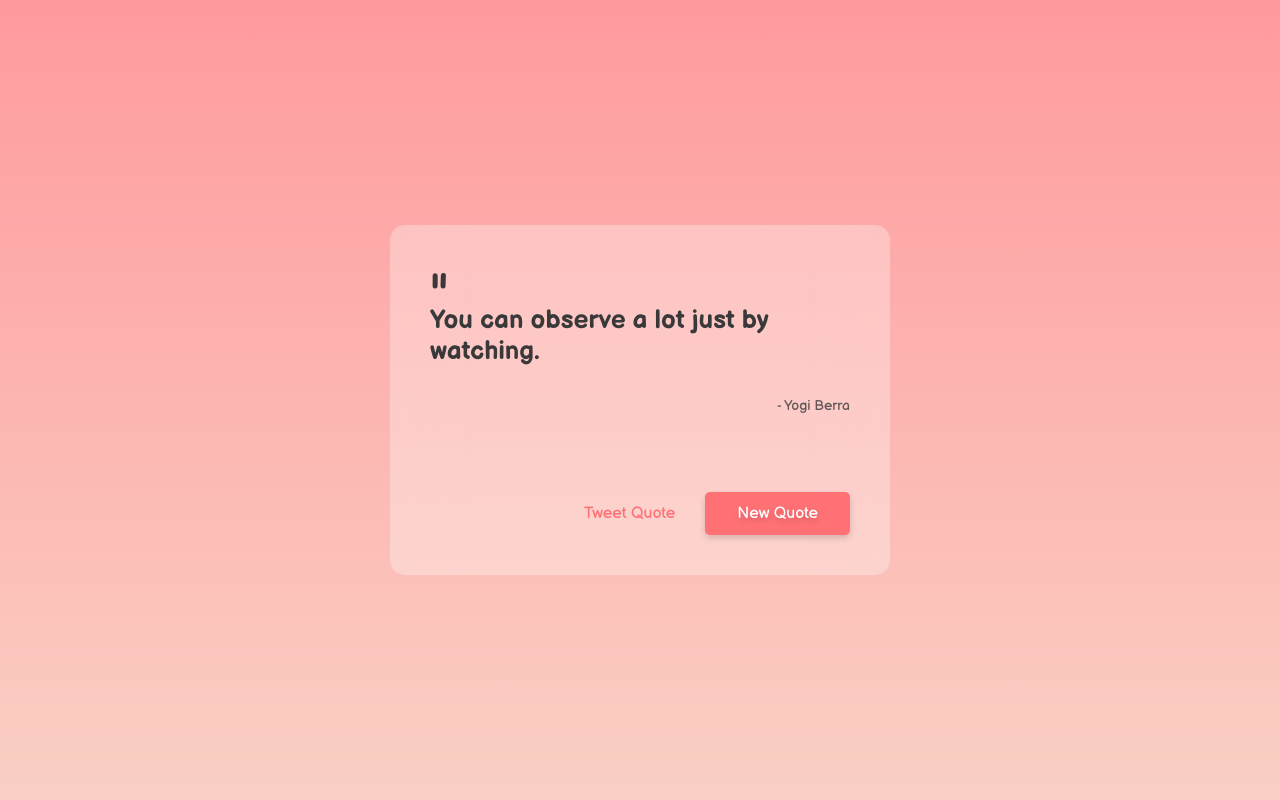
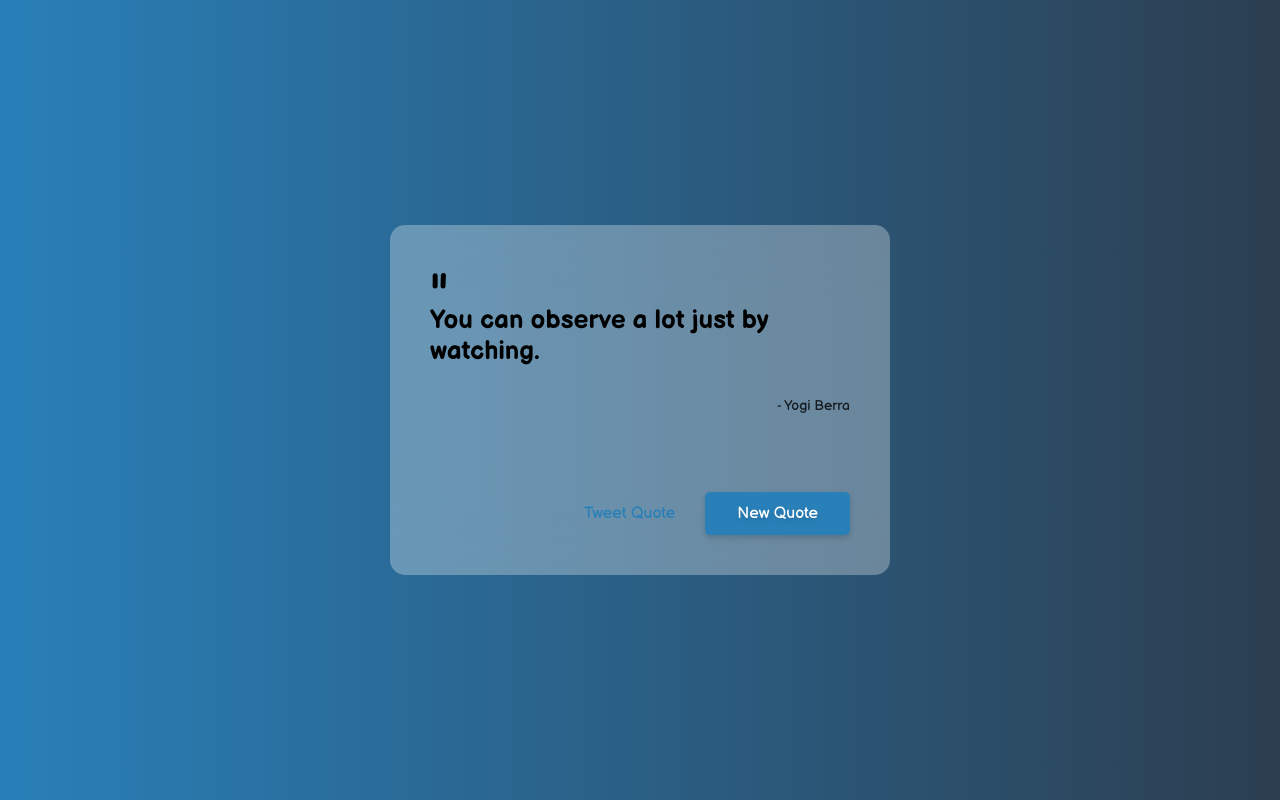
Before and after one commit to darbazali/random-quote-machine, a React (Vite) app: page / in a window 1280 px wide. Built offline with nearby package versions, Linux system fonts and the light colour scheme; no server answers.

Commit message:
Add random colors

```diff
--- a/src/App.js
+++ b/src/App.js
@@ -3,6 +3,7 @@ import React, { useState, useEffect } from "react";
 import { render } from "react-dom";
 import QuoteBox from "./QuoteBox";
 import defaultQuots from "./defaultQuots";
+import background from './styles'
 
 const App = () => {
   const getRandomItem = (array) =>
@@ -10,7 +11,7 @@ const App = () => {
 
   const [quotes, setQuotes] = useState(defaultQuots);
   const [quote, setQuote] = useState(getRandomItem(quotes));
-
+  const [randomBgColor, setRandomBgColor] = useState(getRandomItem(background))
   useEffect(() => {
     const url = "https://type.fit/api/quotes";
     fetch(url)
@@ -20,13 +21,17 @@ const App = () => {
 
   function handleNewQuote() {
     setQuote(getRandomItem(quotes));
+    setRandomBgColor(getRandomItem(background))
   }
 
   const { text, author } = quote;
-
   return (
-    <div>
-      <QuoteBox text={text} author={author} handleNewQuote={handleNewQuote} />
+    <div id="app" style={randomBgColor}>
+      <QuoteBox
+        bg_color={randomBgColor}
+        text={text}
+        author={author}
+        handleNewQuote={handleNewQuote} />
     </div>
   );
 };
--- a/src/QuoteBox.js
+++ b/src/QuoteBox.js
@@ -1,6 +1,8 @@
 import React from "react";
 
 const QuoteBox = (props) => {
+  const { background_color } = props.bg_color;
+
   return (
     <div id="quote-box">
       <span id="quote-mark">&quot;</span>
@@ -9,11 +11,15 @@ const QuoteBox = (props) => {
       <p id="author">- {props.author? props.author: "Unknown"}</p>
 
       <div id="box-buttons">
-        <a href="#" id="tweet-quote">
+        <a style={{color: background_color}} href="#" id="tweet-quote">
           Tweet Quote
         </a>
 
-        <button className="btn" id="new-quote" onClick={props.handleNewQuote}>
+        <button
+          style={{backgroundColor: background_color}}
+          className="btn"
+          id="new-quote"
+          onClick={props.handleNewQuote}>
           New Quote
         </button>
       </div>
--- a/src/style.css
+++ b/src/style.css
@@ -15,10 +15,11 @@ body {
 #root {
     width: 100vw;
     height: 100vh;
-    background-color: #ff9a9e;
-    background: linear-gradient(#ff9a9e 0%, #fad0c4 100%);
+}
 
-
+#app {
+    width: 100vw;
+    height: 100vh;
 }
 
 
@@ -27,7 +28,7 @@ body {
     max-width: 500px;
     min-height: 350px;
 
-    color: #393939;
+    color: #000000;
     padding: 40px;
     background: transparent;
 
--- /dev/null
+++ b/src/styles.js
@@ -0,0 +1,38 @@
+const background = [
+    {
+        background_color: "#ff9a9e",
+        background: "linear-gradient(#ff9a9e 0%, #fad0c4 100%)"
+    },
+
+    {
+        background_color: "#2980b9",
+        background: "linear-gradient(to right, #2980b9, #2c3e50)"
+    },
+
+    {
+        background_color: "#fd746c",
+        background: "linear-gradient(to right, #fd746c, #ff9068)"
+    },
+
+    {
+        background_color: "#457fca",
+        background: "linear-gradient(to right, #457fca, #5691c8)"
+    },
+
+    {
+        background_color: "#b24592",
+        background: "linear-gradient(to right, #b24592, #f15f79)"
+    },
+
+    {
+        background_color: "#76b852",
+        background: "linear-gradient(to right, #76b852, #8dc26f)"
+    },
+
+    {
+        background_color: "#363795",
+        background: "linear-gradient(to right, #005c97, #363795)"
+    }
+]
+
+export default background;
```
